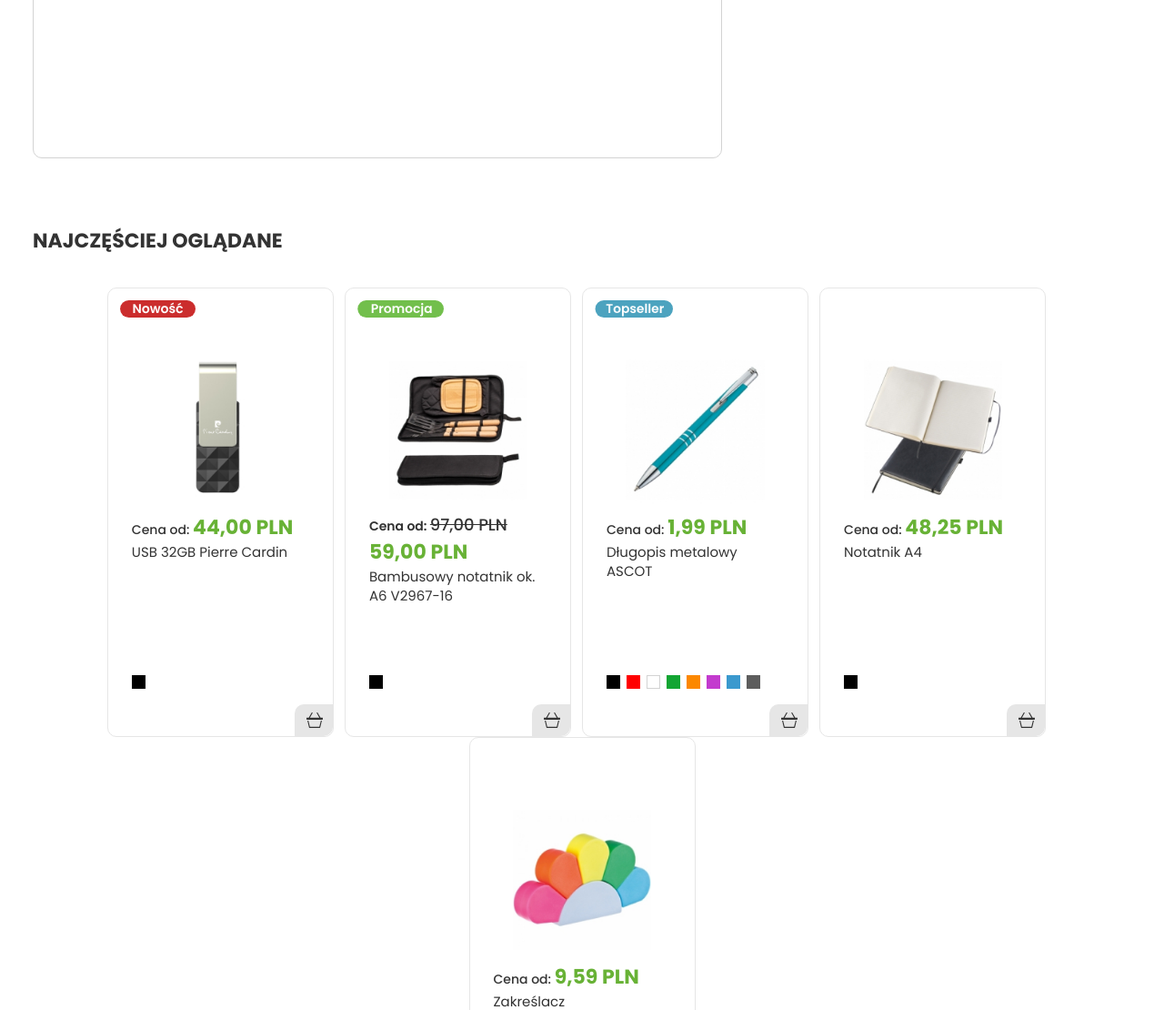
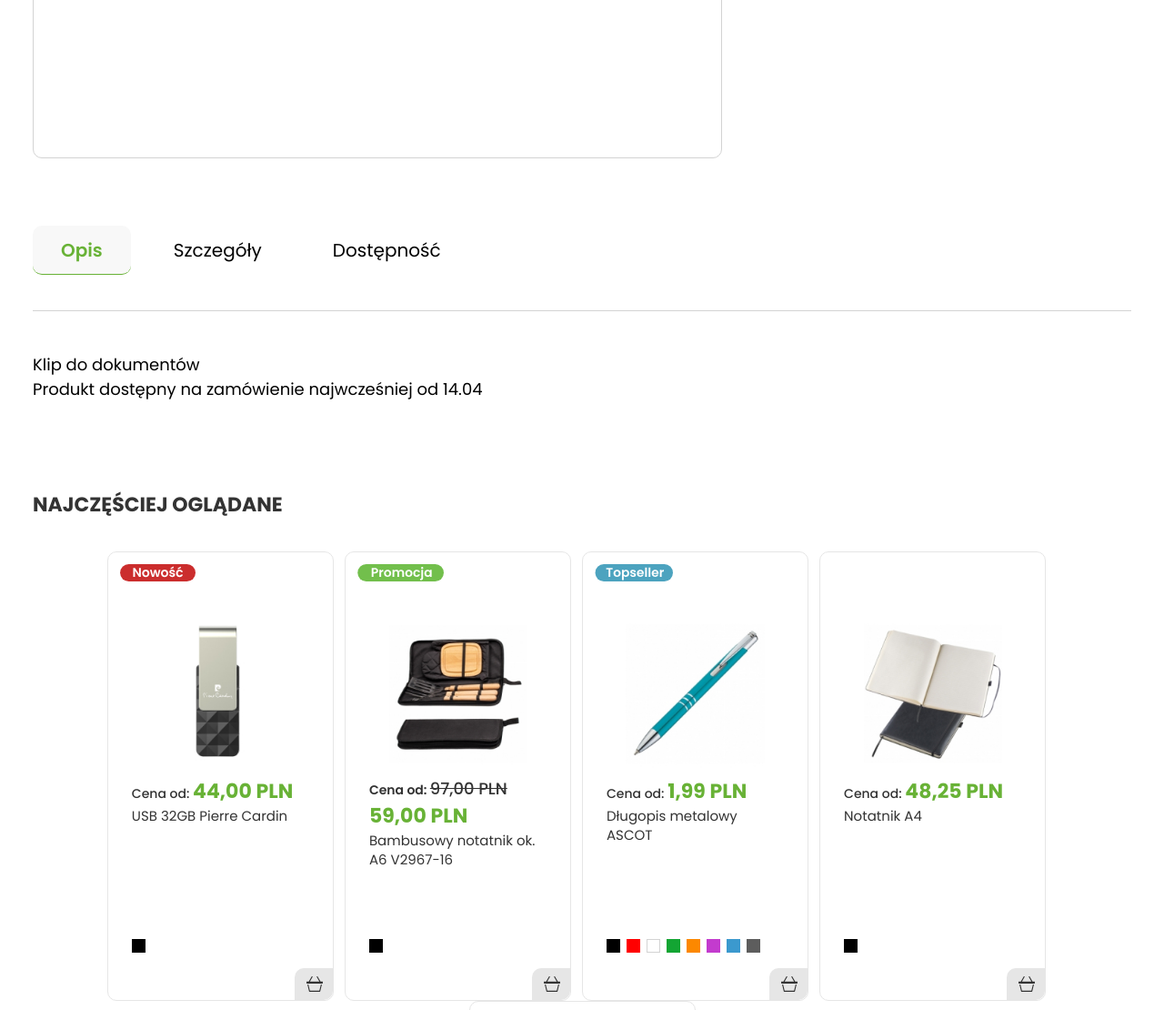
Before and after one commit to goldipl/SPARK_PROMOTIONS, a PHP site: page /products_card.php in a window 1280 px wide. Shown: the part 1799-2909 px from the top of the page at 91% size. Run offline with PHP 8.4, Linux system fonts and the light colour scheme.

Commit message:
fill & styling products tabs

```diff
--- a/components/products_card/products_tabs.php
+++ b/components/products_card/products_tabs.php
@@ -1,3 +1,32 @@
 <div class="products_tabs">
-
+    <input type="radio" id="products_tab_1" name="products_tabs" checked="checked">
+    <div class="products_tab-text">
+        <label class="products_label_tab_1" for="products_tab_1">
+            <p>Opis</p>
+        </label>
+    </div>
+    <div class="products_tab">
+        <div class="products_tab_box">
+            <p>Klip do dokumentów</p>
+            <p>Produkt dostępny na zamówienie najwcześniej od 14.04</p>
+        </div>
+    </div>
+    <input type="radio" id="products_tab_2" name="products_tabs">
+    <div class="products_tab-text">
+        <label class="products_label_tab_2" for="products_tab_2">
+            <p>Szczegóły</p>
+        </label>
+    </div>
+    <div class="products_tab">
+        <p>bdfgfgfdgdf 2</p>
+    </div>
+    <input type="radio" id="products_tab_3" name="products_tabs">
+    <div class="products_tab-text">
+        <label class="products_label_tab_3" for="products_tab_3">
+            <p>Dostępność</p>
+        </label>
+    </div>
+    <div class="products_tab">
+        <p>bdfgfgfdgdf 3</p>
+    </div>
 </div>
--- a/scss/main.css
+++ b/scss/main.css
@@ -3654,6 +3654,145 @@ header #nav .bottom-nav .right-container ul.no-menu-links .new-nav li::before {
     margin: 0 0 24px 0;
   }
 }
+.products_tabs {
+  position: relative;
+  display: flex;
+  justify-content: flex-start;
+  align-items: center;
+  flex-wrap: wrap;
+}
+.products_tabs input[type=radio] {
+  display: none;
+}
+.products_tabs label {
+  display: flex;
+  flex-direction: row;
+  justify-content: center;
+  align-items: center;
+  cursor: pointer;
+  width: -moz-max-content;
+  width: max-content;
+  height: 54px;
+  box-sizing: border-box;
+  border-radius: 10px 10px 0px 0px;
+  font-size: 20px;
+  font-style: normal;
+  font-weight: 400;
+  line-height: normal;
+  padding: 0 31px;
+}
+.products_tabs label:hover p {
+  font-weight: 600;
+}
+.products_tabs label img {
+  width: 40px;
+  height: 40px;
+  -o-object-fit: contain;
+     object-fit: contain;
+  margin-right: 17px;
+}
+.products_tabs label p {
+  font-size: 20px;
+  font-style: normal;
+  font-weight: 400;
+  line-height: normal;
+  -webkit-user-select: none;
+     -moz-user-select: none;
+          user-select: none;
+}
+
+.products_tab-text {
+  width: -moz-max-content;
+  width: max-content;
+  height: 54px;
+  box-sizing: border-box;
+  border-radius: 10px 10px 0px 0px;
+}
+.products_tab-text:hover {
+  color: #68B236;
+  border-bottom: 1px solid #68B236;
+  background-color: #F8F8F8;
+  z-index: 1;
+}
+.products_tab-text label {
+  border-radius: 10px 10px 0px 0px;
+}
+
+.products_tabs .products_tab {
+  width: 100%;
+  order: 1;
+  display: none;
+  border-top: 1px solid #D3D3D3;
+  margin-top: -1px;
+}
+
+.products_tabs .products_tab_box {
+  margin: 45px 0 97px 0;
+}
+.products_tabs .products_tab_box p {
+  font-size: 18px;
+  font-style: normal;
+  font-weight: 400;
+  line-height: normal;
+  margin: 0;
+}
+
+.products_tabs input[type=radio]:checked + .products_tab-text + .products_tab {
+  display: block;
+}
+
+.products_tabs input[type=radio]:checked + .products_tab-text {
+  color: #68B236;
+  border-bottom: 1px solid #68B236;
+  background-color: #F8F8F8;
+  z-index: 1;
+}
+.products_tabs input[type=radio]:checked + .products_tab-text p {
+  font-weight: 600;
+}
+
+@media (max-width: 1320px) {
+  .products_tabs {
+    border-radius: 10px;
+  }
+  .products_tabs .products_tab-text {
+    margin-bottom: 40px;
+    margin-right: 16px;
+    border-radius: 10px;
+    border: 0;
+  }
+  .products_tabs .products_tab-text label {
+    border-radius: 10px;
+  }
+}
+@media (max-width: 1120px) {
+  .products_tabs label p {
+    font-size: 15px;
+    line-height: 18px;
+  }
+}
+@media (max-width: 960px) {
+  .products_tabs {
+    justify-content: center;
+  }
+  .products_tab-text {
+    height: 52px;
+    margin-bottom: 24px;
+    width: 90%;
+    min-width: 90%;
+    margin-right: 0 !important;
+    margin-bottom: 16px !important;
+  }
+  .products_tabs label {
+    height: 52px;
+    box-sizing: border-box;
+  }
+}
+@media (max-width: 590px) {
+  .products_tab-text {
+    padding-bottom: 16px;
+  }
+}
 .send_request_title {
   font-size: 22px;
   font-style: normal;
--- a/scss/products_card/_products_tabs.scss
+++ b/scss/products_card/_products_tabs.scss
@@ -0,0 +1,150 @@
+.products_tabs {
+    position: relative;
+    display: flex;
+    justify-content: flex-start;
+    align-items: center;
+    flex-wrap: wrap;
+
+    input[type="radio"] {
+        display: none;
+    }
+
+    label {
+        display: flex;
+        flex-direction: row;
+        justify-content: center;
+        align-items: center;
+        cursor: pointer;
+        width: max-content;
+        height: 54px;
+        box-sizing: border-box;
+        border-radius: 10px 10px 0px 0px;
+        font-size: 20px;
+        font-style: normal;
+        font-weight: 400;
+        line-height: normal;
+        padding: 0 31px;
+        &:hover {
+            p {
+                font-weight: 600;
+            }
+        }
+
+        img {
+            width: 40px;
+            height: 40px;
+            object-fit: contain;
+            margin-right: 17px;
+        }
+
+        p {
+            font-size: 20px;
+            font-style: normal;
+            font-weight: 400;
+            line-height: normal;
+            user-select: none;
+        }
+    }
+}
+
+.products_tab-text {
+    width: max-content;
+    height: 54px;
+    box-sizing: border-box;
+    border-radius: 10px 10px 0px 0px;
+    &:hover {
+        color: $main_color;
+        border-bottom: 1px solid $main_color;
+        background-color: $grey_light3;
+        z-index: 1;
+    }
+
+    label {
+        border-radius: 10px 10px 0px 0px;
+    }
+}
+
+.products_tabs .products_tab {
+    width: 100%;
+    order: 1;
+    display: none;
+    border-top: 1px solid $grey_light6;
+    margin-top: -1px;
+}
+
+.products_tabs .products_tab_box {
+    margin: 45px 0 97px 0;
+    p {
+        font-size: 18px;
+        font-style: normal;
+        font-weight: 400;
+        line-height: normal;
+        margin: 0;
+    }
+}
+
+.products_tabs input[type="radio"]:checked+.products_tab-text+.products_tab {
+    display: block;
+}
+
+.products_tabs input[type="radio"]:checked+.products_tab-text {
+    color: $main_color;
+    border-bottom: 1px solid $main_color;
+    background-color: $grey_light3;
+    z-index: 1;
+    p {
+        font-weight: 600;
+    }
+}
+
+@media (max-width: 1320px) {
+    .products_tabs {
+        border-radius: 10px;
+
+        .products_tab-text {
+            margin-bottom: 40px;
+            margin-right: 16px;
+            border-radius: 10px;
+            border: 0;
+
+            label {
+                border-radius: 10px;
+            }
+        }
+    }
+}
+
+@media (max-width: 1120px) {
+    .products_tabs label {
+        p {
+            font-size: 15px;
+            line-height: 18px;
+        }
+    }
+}
+
+@media (max-width: 960px) {
+    .products_tabs {
+        justify-content: center;
+    }
+
+    .products_tab-text {
+        height: 52px;
+        margin-bottom: 24px;
+        width: 90%;
+        min-width: 90%;
+        margin-right: 0 !important;
+        margin-bottom: 16px !important;
+    }
+
+    .products_tabs label {
+        height: 52px;
+        box-sizing: border-box;
+    }
+}
+
+@media (max-width: 590px) {
+    .products_tab-text {
+        padding-bottom: 16px;
+    }
+}
```
Also changed, not shown: 1 other file.
